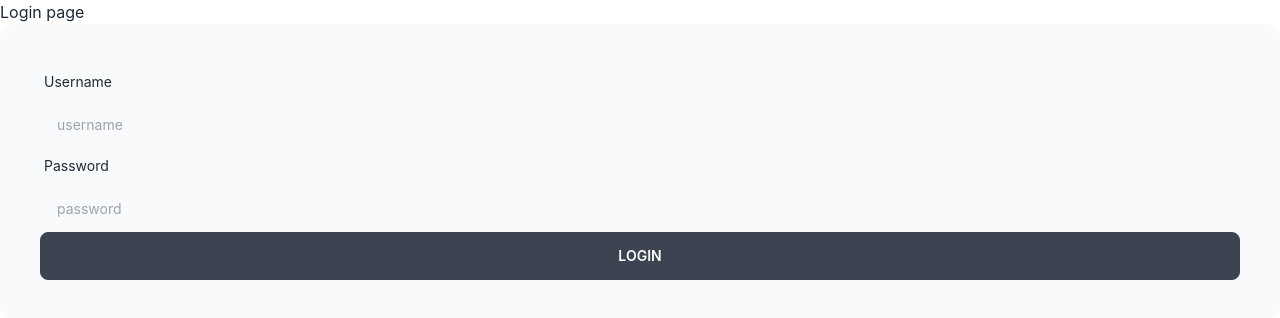
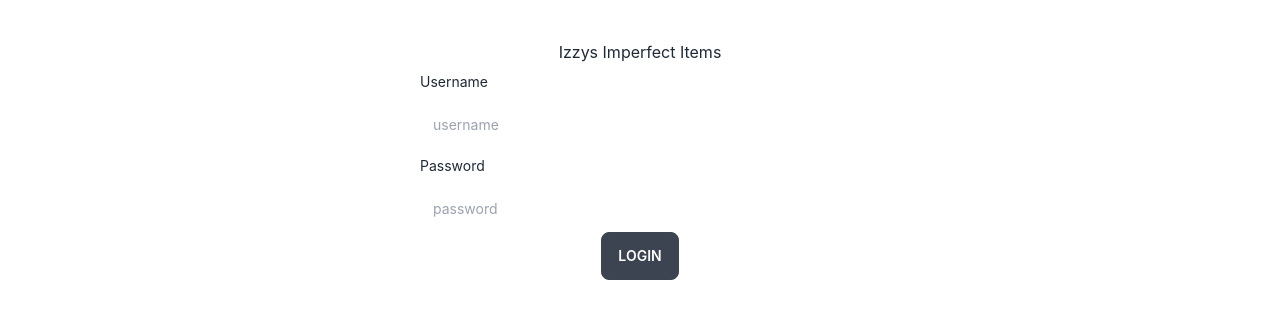
Before and after one commit to ChristianAugustyn/izzysimperfectitems-inventory-manager-client, a React (Create React App) app: page /login in a window 1280 px wide. Shown: the top 318 px of the page. Built offline with nearby package versions, Linux system fonts and the light colour scheme.

Commit message:
fixed collection name update

```diff
--- a/src/App.js
+++ b/src/App.js
@@ -8,14 +8,21 @@ import { validateToken } from "./components/Auth";
 
 const App = () => {
   const [activeTab, setActiveTab] = useState(0)
-  const [collections, setCollections] = useState([])
+  const [products, setProducts] = useState([])
+
+  useEffect(() => {
+      axios.get(`http://localhost:5000/api/product`)
+      .then(res => res.data)
+      .then(data => setProducts(data))
+      .catch(err => console.error(err))
+  }, [])
 
   return (
       <Layout>
         {/* <button className="btn" onClick={() => login({username: "admin", password: "izzys-admin@2022"})}>Login</button>
         <button className="btn" onClick={() => logout}>logout</button>
         <button className="btn" onClick={() => validateToken()}>validate</button> */}
-        <ProductsGrid/>
+        <ProductsGrid products={products}/>
       </Layout>
   );
 }
--- a/src/components/CollectionPage.js
+++ b/src/components/CollectionPage.js
@@ -15,12 +15,12 @@ const CollectionPage = () => {
         .then(res => res.data)
         .then(data => setProducts(data))
         .catch(err => console.error(err))
-    }, [])
+    }, [collection])
 
     return (
         <Layout>
             <div>{collection}</div>
-            <ProductsGrid/>
+            <ProductsGrid products={products}/>
         </Layout>
     )
 }
--- a/src/components/Login.js
+++ b/src/components/Login.js
@@ -36,10 +36,9 @@ const Login = () => {
     }
 
     return (
-        <>
-            <h1>Login page</h1>
-            <div className="p-10 card bg-base-200">
-                <div className="form-control">
+            <div className="container mx-auto flex flex-col items-center justify-center p-10">
+                <h1>Izzys Imperfect Items</h1>
+                <div className="form-control w-full max-w-md">
                     <label className="label">
                     <span className="label-text">Username</span>
                     </label>
@@ -54,7 +53,6 @@ const Login = () => {
                     error ? <p className='text-red-700'>Login failed, try again</p> : ''
                 }
             </div>
-        </>
     )
 }
 
--- a/src/components/NavBar.js
+++ b/src/components/NavBar.js
@@ -1,7 +1,7 @@
 import React, { useState, useEffect } from 'react'
 import axios from 'axios'
 import { Menu } from '@headlessui/react'
-import { Link } from '@reach/router'
+import { Link, navigate } from '@reach/router'
 
 const NavBar = () => {
 
@@ -21,7 +21,7 @@ const NavBar = () => {
 
     return (
         <div className=' relative w-full h-16 bg-red-400 p-1 flex flex-row items-center'>
-          <div className='p-0 m-0 text-white'>Izzys Imperfect Items</div>
+          <div className='p-0 m-0 text-white cursor-pointer' onClick={() => navigate("/")}>Izzys Imperfect Items</div>
           <Menu as='div' className="absolute text-left right-1 z-50">
             <Menu.Button className="inline-flex justify-center w-full px-4 py-2 text-sm font-medium text-white bg-black rounded-md bg-opacity-20 hover:bg-opacity-30 focus:outline-none focus-visible:ring-2 focus-visible:ring-white focus-visible:ring-opacity-75">Collections</Menu.Button>
             <Menu.Items className='absolute right-0 w-56 mt-2 origin-top-right bg-white divide-y divide-gray-100 rounded-md shadow-lg ring-1 ring-black ring-opacity-5 focus:outline-none'>
@@ -30,6 +30,7 @@ const NavBar = () => {
                   return (
                     <Menu.Item key={i} className='group flex rounded-md items-center w-full px-2 py-2 text-sm cursor-pointer'>
                       <Link to={`/${c}`}>{c}</Link>
+                      {/* <p onClick={() => navigate(`/${c}`)}>{c}</p> */}
                     </Menu.Item>
                   )
                 })
--- a/src/components/ProductCard.js
+++ b/src/components/ProductCard.js
@@ -12,7 +12,7 @@ const ProductCard = ({product}) => {
                 </div>
                 <div className='"m-4 flex flex-col flex-nowrap justify-between content-center'>
                     <h2 className='text-gray-500 uppercase'>{name}</h2>
-                    <p>{id}</p>
+                    <p className='truncate'>{id}</p>
                 </div>
             </ProductForm>
         </div>
--- a/src/components/ProductsGrid.js
+++ b/src/components/ProductsGrid.js
@@ -3,27 +3,7 @@ import axios from 'axios'
 import { useParams } from '@reach/router';
 import ProductCard from './ProductCard';
 
-const ProductsGrid = () => {
-    const { collection } = useParams()
-
-    const [products, setProducts] = useState([]);
-
-    useEffect(() => {
-        setProducts([])
-        axios.get(`http://localhost:5000/api/product/${collection}`)
-            .then(res => {
-                console.log(collection)
-                return res.data
-            }).then(data =>{
-                console.log("GOT PRODUCT")
-                console.log(data)
-                setProducts(data)
-            }).catch(err => {
-                console.error(err)
-                console.log("didnt get product")
-            })
-
-    }, [collection])
+const ProductsGrid = ({products}) => {
 
     return (
             <div className='container mx-auto flex flex-wrap'>
```
Also changed, not shown: src/components/Auth.js (+7 -13 lines).
